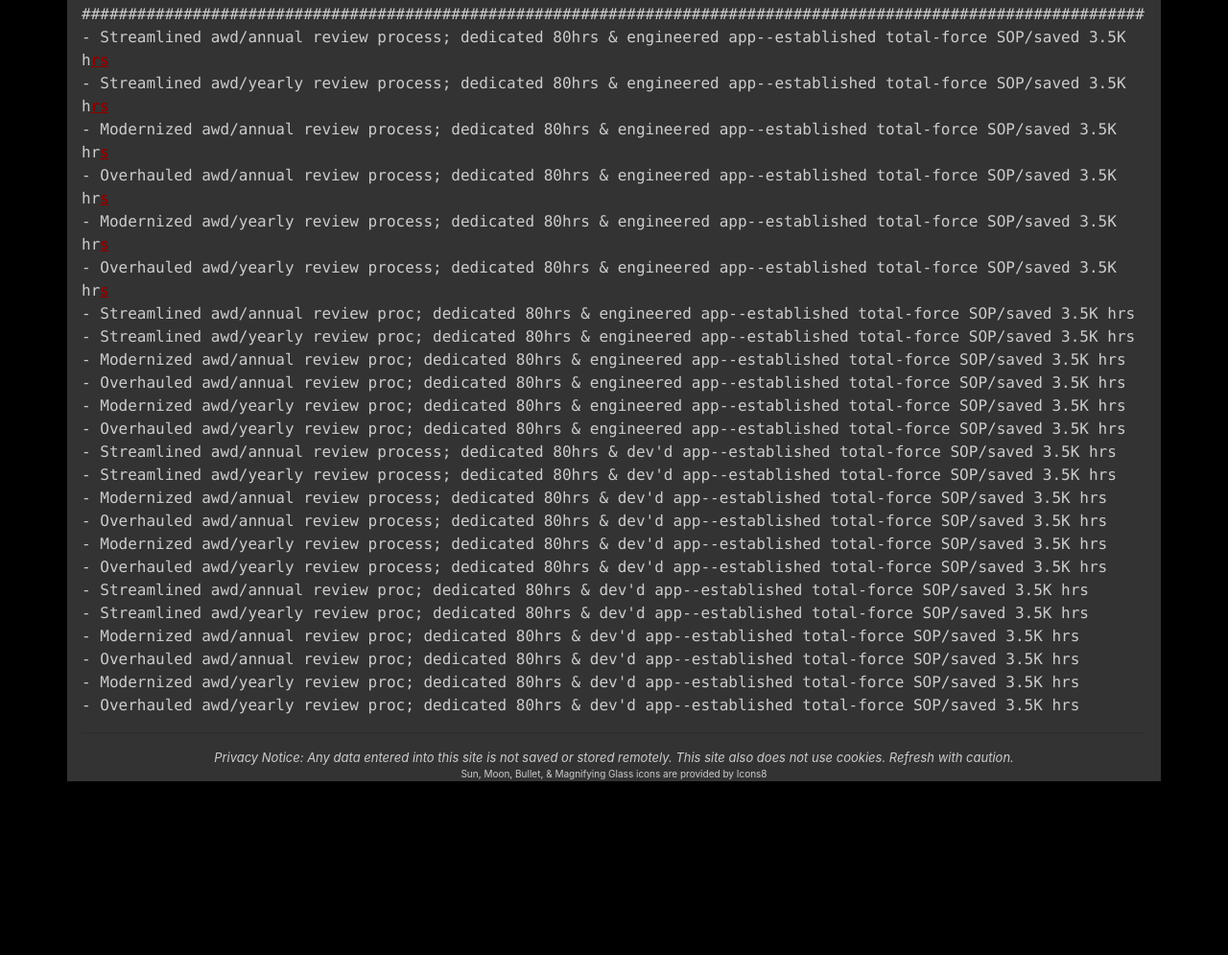
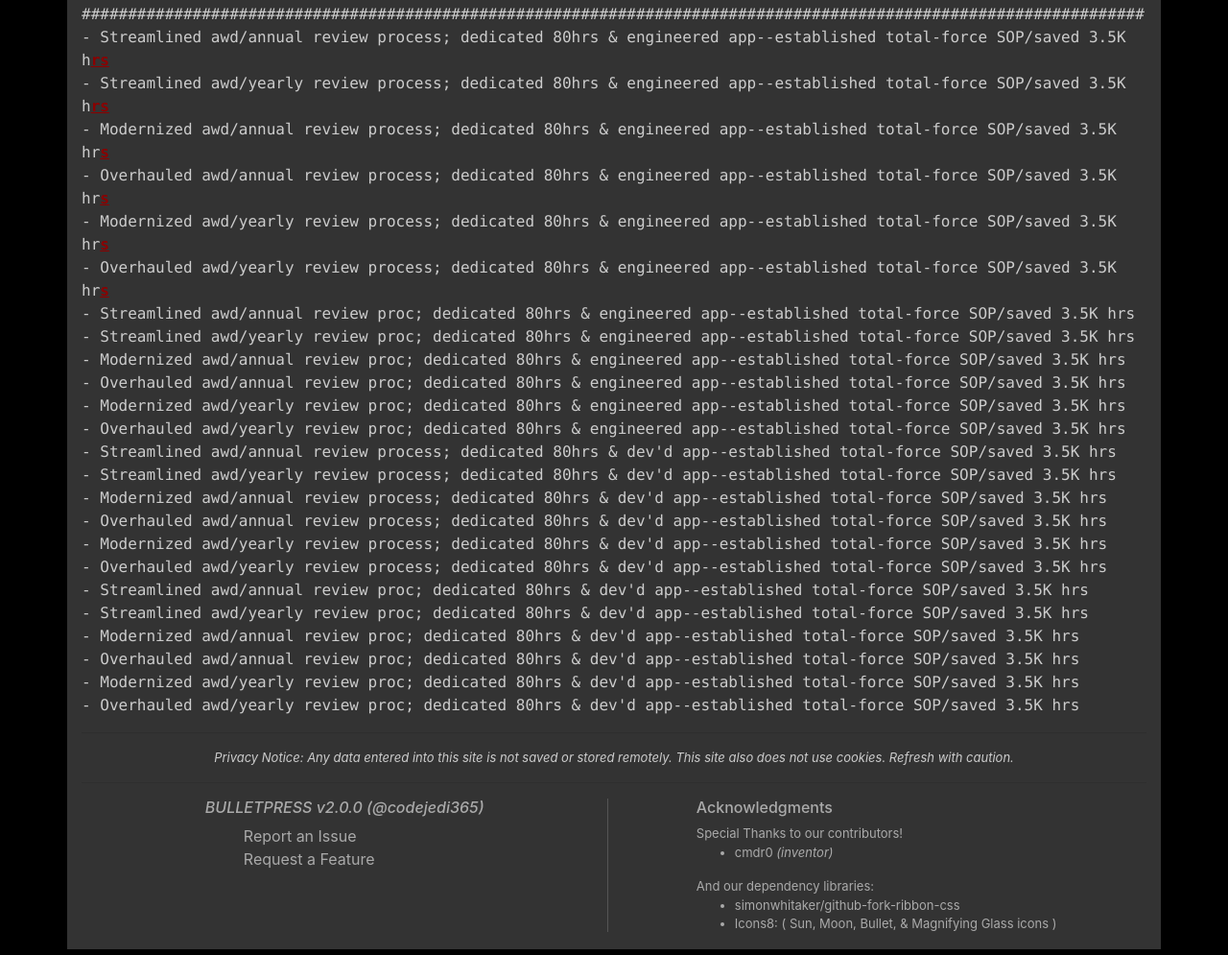
Before and after one commit to icmn/bulletpress, a plain HTML site: page index.html in a window 1280 px wide. Shown: the part 723-1718 px from the top of the page at 96% size. Before the commit the page ends 1544 px from the top, so only its background shows below. Drawn offline with nearby package versions, Linux system fonts and the light colour scheme.

Commit message:
docs(html): add acknowledgment footer to app

```diff
--- a/index.css
+++ b/index.css
@@ -1,3 +1,37 @@
+.footer > div {
+    vertical-align: top;
+    display: inline-block;
+    width: 49.5%;
+    padding: 0 2ch;
+    text-align: center;
+}
+
+.footer > div:first-child {
+    border-right-width: 1px;
+    border-right-style: solid;
+}
+
+body.dark .footer > div:first-child {
+    border-right-color: var(--dark-secondary-bg);
+}
+
+body.light .footer > div:first-child {
+    border-right-color: var(--light-secondary-bg);
+}
+
+.footer > div > div {
+    text-align: left;
+    display: inline-block;
+}
+
+body.dark .footer {
+    color: var(--dark-tertiary-bg);
+}
+
+body.light .footer {
+    color: var(--light-tertiary-bg);
+}
+
 .characterlength {
     font-family: "Consolas", monospace;
 }
--- a/index.html
+++ b/index.html
@@ -277,13 +277,62 @@
         <i>Privacy Notice: Any data entered into this site is not saved or stored remotely.</i>
         <i>This site also does not use cookies. Refresh with caution.</i>
       </div>
-      <div style="text-align: center; font-size: x-small;">
-        <a target="_blank" href="https://icons8.com/icon/9313/sun">Sun</a>,
-        <a target="_blank" href="https://icons8.com/icon/48620/moon">Moon</a>,
-        <a target="_blank" href="https://icons8.com/icon/fl3jj5PPBFFV/bullet">Bullet</a>,
-        &amp;
-        <a target="_blank" href="https://icons8.com/icon/131/search">Magnifying Glass</a> icons are provided by
-        <a target="_blank" href="https://icons8.com">Icons8</a>
+      <hr>
+      <div class="footer">
+        <div>
+          <div>
+            <h6>
+              <i>
+                BULLETPRESS v2.0.0
+                (<a target="_blank" href="https://github.com/codejedi365">@codejedi365</a>)
+              </i>
+            </h6>
+            <ul style="list-style: none;">
+              <li>
+                <a target="_blank" href="https://github.com/codejedi365/bulletpress/issues">
+                  Report an Issue
+                </a>
+              </li>
+              <li>
+                <a target="_blank" href="https://github.com/codejedi365/bulletpress/issues/new">
+                  Request a Feature
+                </a>
+              </li>
+              <li><br></li>
+              <li><br></li>
+            </ul>
+          </div>
+        </div>
+        <div>
+          <div>
+            <h6>Acknowledgments</h6>
+            <div style="font-size: small;">
+              Special Thanks to our contributors!
+              <ul>
+                <li><a target="_blank" href="https://github.com/cmdr0">cmdr0&nbsp;<i>(inventor)</i></a></li>
+                <!-- <li><a target="_blank" href="https://github.com/crossedxd/epr-checker">crossedxd</a></li> -->
+              </ul>
+              And our dependency libraries:
+              <ul>
+                <li>
+                  <a target="_blank" href="https://github.com/simonwhitaker/github-fork-ribbon-css">
+                    simonwhitaker/github-fork-ribbon-css
+                  </a>
+                </li>
+                <li>
+                  <a target="_blank" href="https://icons8.com">Icons8</a>:
+                  (
+                    <a target="_blank" href="https://icons8.com/icon/9313/sun">Sun</a>,
+                    <a target="_blank" href="https://icons8.com/icon/48620/moon">Moon</a>,
+                    <a target="_blank" href="https://icons8.com/icon/fl3jj5PPBFFV/bullet">Bullet</a>,
+                    &amp;
+                    <a target="_blank" href="https://icons8.com/icon/131/search">Magnifying Glass</a> icons
+                  )
+                </li>
+              </ul>
+            </div>
+          </div>
+        </div>
       </div>
     </div>
   </body>
```
